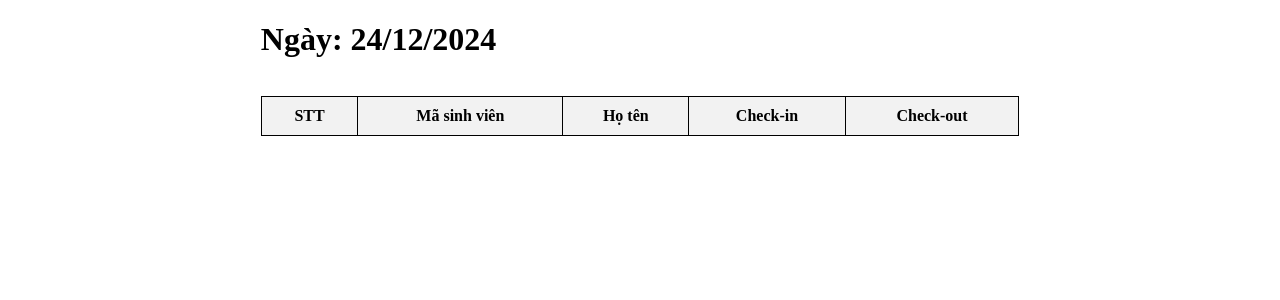
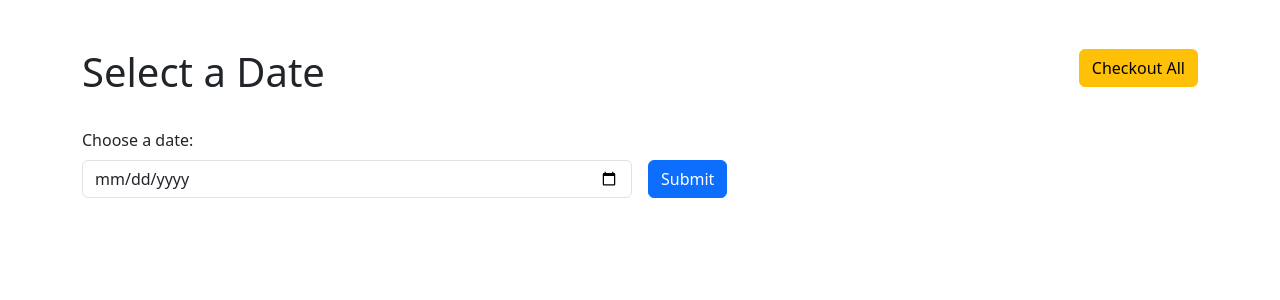
Before and after one commit to michikuni/Smart-School-Web, a Flask app: template templates/index.html in a window 1280 px wide. Shown: the top 300 px of the page. Run offline with Flask 3, Linux system fonts and the light colour scheme; the template is opened without the code that fills it, so the values that code supplies are empty.

Commit message:
pre-complete

```diff
--- a/app.py
+++ b/app.py
@@ -12,7 +12,7 @@ from flask_mqtt import logger
 app = Flask(__name__)
 
 # Cấu hình MQTT
-MQTT_BROKER = "192.168.2.114"
+MQTT_BROKER = "192.168.22.175"
 MQTT_PORT = 1883
 MQTT_TOPIC = "home/test"
 MQTT_SUB = "home/sub"
@@ -187,7 +187,6 @@ def fetch_all_data():
     try:
         ref = db.reference('students_attendance')
         all_student_data = ref.get()
-        print(all_student_data)
     except Exception as e:
         return {"error": str(e)}, 500
 
@@ -213,10 +212,43 @@ def start_mqtt():
         print(f"Initial connection failed: {e}")
 
     mqtt_client.loop_start()  # Dùng loop_start() để MQTT chạy trong nền
-
+def fetch_data_by_date(date):
+    try:
+        # Tham chiếu đến ngày cụ thể
+        ref = db.reference(f'students_attendance/{date}')
+        data = ref.get()
+        # print(data)
+        # print(date)
+        return data
+    except Exception as e:
+        return {"error": str(e)}, 500
 @app.route('/')
 def index():
-    return render_template("index.html", students=all_student_data, student_id=student_id)
+    return render_template("index.html")
+@app.route('/submit_date', methods=['POST'])
+def submit_date():
+    selected_date = request.form['date']
+    try:
+        # Chuyển đổi ngày sang định dạng ngày/tháng/năm
+        formatted_date = datetime.strptime(selected_date, '%Y-%m-%d').strftime('%d-%m-%Y')
+        attendance_data = fetch_data_by_date(formatted_date)
+        return jsonify({"date": formatted_date, "attendance": attendance_data})
+    except ValueError:
+        return jsonify({"error": "Invalid date format"}), 400
+@app.route('/checkout_all', methods=['POST'])
+def checkout_all():
+    checkout_data = request.get_json()
+    checkout_date = checkout_data.get('dateCheckout')
+    if not checkout_date:
+        return jsonify ({'message': 'No date provided'}), 400
+    formatted_date_checkout = datetime.strptime(checkout_date, '%Y-%m-%d').strftime('%d-%m-%Y')
+    print(f'Checkout date: {formatted_date_checkout}')
+    ref = db.reference(f'students_attendance/{formatted_date_checkout}')
+    data_checkout = ref.get()
+    for key, value in data_checkout.items():
+        if 'checkin' in value and value['checkin']:
+            ref.child(key).update({'state':'1'})
+    print(data_checkout)
 
 if __name__ == "__main__":
     # Khởi động MQTT client trong luồng riêng
@@ -236,4 +268,4 @@ if __name__ == "__main__":
 
 
     # Chạy Flask server
-    app.run(host='127.0.0.1', port=5000)
+    app.run(host='127.0.0.1', port=5010)
--- a/static/js/script.js
+++ b/static/js/script.js
@@ -1,13 +1,94 @@
-function showDate() {
-    const now = new Date();
-    const day = String(now.getDate()).padStart(2, '0');
-    const month = String(now.getMonth() + 1).padStart(2, '0');
-    const year = now.getFullYear();
-    const formattedDate = `${day}/${month}/${year}`;
+document.getElementById('date-form').addEventListener('submit', async function (e) {
+    e.preventDefault(); // Ngăn chặn tải lại trang
+    const dateInput = document.getElementById('date').value;
 
-    // Hiển thị ngày tháng năm
-    document.getElementById('date_title').textContent = formattedDate;
+    if (!dateInput || isNaN(new Date(dateInput).getTime())) {
+        alert('Please select a valid date.');
+        return;
+    }
+
+    try {
+        const response = await fetch('/submit_date', {
+            method: 'POST',
+            headers: { 'Content-Type': 'application/x-www-form-urlencoded' },
+            body: new URLSearchParams({ date: dateInput })
+        });
+
+        if (!response.ok) {
+            throw new Error('Failed to fetch data');
+        }
+
+        const data = await response.json();
+        displayResult(data);
+    } catch (error) {
+        console.error('Error:', error);
+        document.getElementById('result').innerHTML = '<p class="text-danger">Error loading data.</p>';
+    }
+});
+
+document.getElementById('checkout-all').addEventListener('click', async function () {
+    const dateInputCheckout = document.getElementById('date').value;
+
+    if (!dateInputCheckout || isNaN(new Date(dateInputCheckout).getTime())) {
+        alert('Please select a valid date before checking out all.');
+        return;
+    }
+
+    try {
+        const response = await fetch('/checkout_all', {
+            method: 'POST',
+            headers: { 'Content-Type': 'application/json' },
+            body: JSON.stringify({ dateCheckout: dateInputCheckout })
+        });
+
+        if (!response.ok) {
+            throw new Error('Failed to send checkout request');
+        }
+
+        const result = await response.json();
+        alert(result.message || 'Checking out all successfully');
+    } catch (error) {
+        console.error('Error:', error);
+    }
+});
+
+function displayResult(data) {
+    if (!data || !data.attendance || Object.keys(data.attendance).length === 0) {
+        document.getElementById('result').innerHTML = '<p class="text-warning">No data available for the selected date.</p>';
+        return;
+    }
+
+    let html = `
+        <h2 class="my-4">Attendance for ${data.date}</h2>
+        <div class="table-responsive">
+            <table class="table table-bordered">
+                <thead class="table-light">
+                    <tr>
+                        <th>Mã SV</th>
+                        <th>Họ tên</th>
+                        <th>Trạng thái điểm danh</th>
+                        <th>Thời gian check-in</th>
+                        <th>Thời gian check-out</th>
+                    </tr>
+                </thead>
+                <tbody>
+    `;
+    for (const [ma_sv, record] of Object.entries(data.attendance)) {
+        const stateText = record.state === "1" ? "Đã điểm danh" : "Chưa điểm danh";
+        html += `
+            <tr>
+                <td>${ma_sv}</td>
+                <td>${record.student_name}</td>
+                <td>${stateText || 'N/A'}</td>
+                <td>${record.checkin || 'N/A'}</td>
+                <td>${record.checkout || 'N/A'}</td>
+            </tr>
+        `;
+    }
+    html += `
+                </tbody>
+            </table>
+        </div>
+    `;
+    document.getElementById('result').innerHTML = html;
 }
-
-// Cập nhật ngày giờ mỗi giây
-setInterval(showDate, 1000);
--- a/templates/index.html
+++ b/templates/index.html
@@ -3,64 +3,43 @@
 <head>
     <meta charset="UTF-8">
     <meta name="viewport" content="width=device-width, initial-scale=1.0">
-        <title>Quản lý điểm danh</title>
+    <title>Select Date</title>
+    <!-- Bootstrap CSS -->
+    <link href="https://cdn.jsdelivr.net/npm/bootstrap@5.3.0-alpha1/dist/css/bootstrap.min.css" rel="stylesheet">
     <style>
-            table {
-                width: 60%;
-                margin: 3% 20% 5% 20%;
-                border-collapse: collapse;
-            }
-            table, th, td {
-                border: 1px solid black;
-            }
-            th, td {
-                padding: 10px;
-                text-align: center;
-            }
-            th {
-                background-color: #f2f2f2;
-            }
-            #title_time {
-                width: 15%;
-                margin: 10% 0 0 20%;
-                display: inline;
-            }
-            #date_title {
-                width: 35%;
-                display: inline;
-                text-align: left;
+        .checkout-all-container {
+            display: flex;
+            justify-content: flex-end;
+            align-items: center;
+            margin-bottom: 1rem;
         }
     </style>
 </head>
-    <body>
-        <div id="content">
-            <h1>
-                <div id="title_time">Ngày: </div>
-                <div id="date_title"></div>
-            </h1>
-            <table>
-                <thead>
-                    <tr>
-                        <th>STT</th>
-                        <th>Mã sinh viên</th>
-                        <th>Họ tên</th>
-                        <th>Check-in</th>
-                        <th>Check-out</th>
-                    </tr>
-                </thead>
-                <tbody>
-                    {% for student_id, student in students.items() %}
-                    <tr>
-                        <td>{{ loop.index }}</td>
-                        <td>{{ student_id }}</td>
-                        <td>{{ student.student_name }}</td>
-                        <td>{{ student.checkin }}</td>
-                        <td>{{ student.checkout }}</td>
-                    </tr>
-                    {% endfor %}
-                </tbody>
-            </table>
+<body class="container my-5">
+    <div class="row mb-4">
+        <div class="col-md-6">
+            <h1>Select a Date</h1>
         </div>
+        <div class="col-md-6 checkout-all-container">
+            <button id="checkout-all" class="btn btn-warning">Checkout All</button>
+        </div>
+    </div>
+
+    <form id="date-form" class="row g-3">
+        <div class="col-md-6">
+            <label for="date" class="form-label">Choose a date:</label>
+            <input type="date" id="date" name="date" class="form-control" required>
+        </div>
+        <div class="col-md-6 d-flex align-items-end">
+            <button type="submit" class="btn btn-primary">Submit</button>
+        </div>
+    </form>
+
+    <!-- Div to display results -->
+    <div id="result" class="mt-4"></div>
+
+    <!-- Bootstrap JS -->
+    <script src="https://cdn.jsdelivr.net/npm/bootstrap@5.3.0-alpha1/dist/js/bootstrap.bundle.min.js"></script>
     <script src="/static/js/script.js"></script>
 </body>
 </html>
```
Also changed, not shown: templates/dashboard.html (added, +66 -0 lines). Lines whose indentation alone changed are shown as unchanged.
